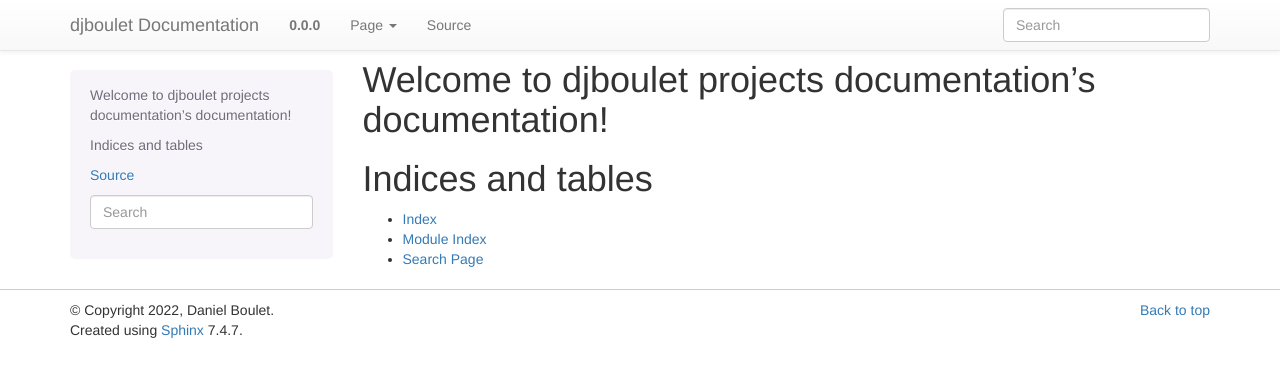
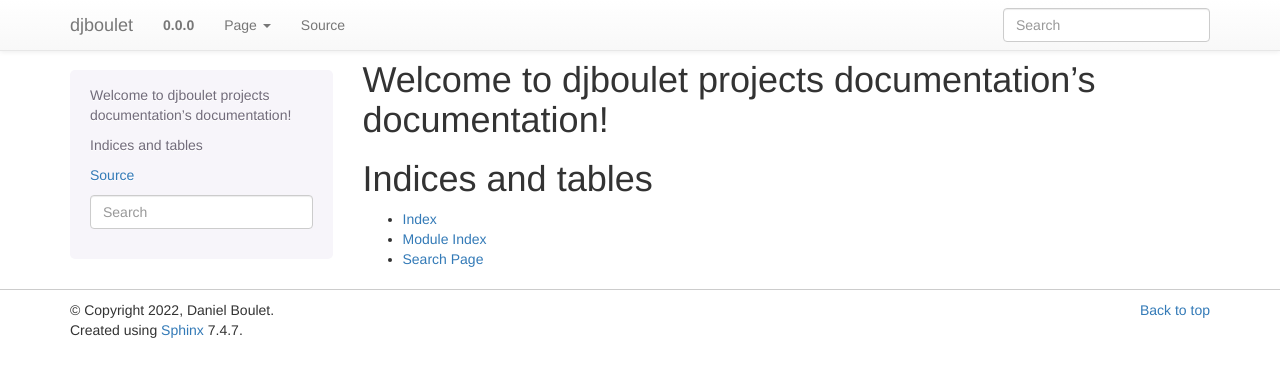
Before and after one commit to djboulet/djboulet.github.io, a Sphinx documentation site: the page built from doc/source/index.rst, in a window 1280 px wide. Shown: the top 377 px of the page. Built offline with Sphinx 7.4.7, drawn with Linux system fonts in a browser that asks for light colours.

```diff
--- a/doc/source/conf.py
+++ b/doc/source/conf.py
@@ -83,7 +83,7 @@ source_suffix = '.rst'
 master_doc = 'index'
 
 # General information about the project.
-project = u'djboulet Documentation'
+project = u'djboulet'
 copyright = u'2022, Daniel Boulet'
 
 # The version info for the project you're documenting, acts as replacement for
```
